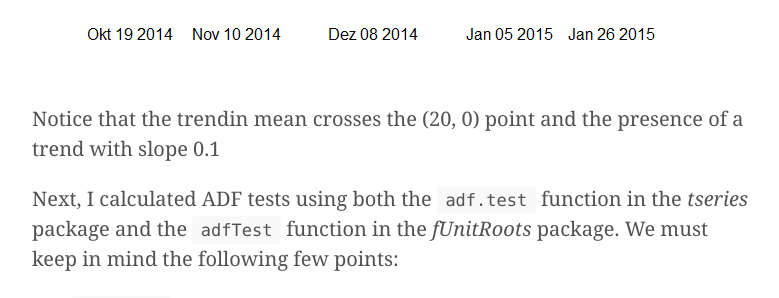
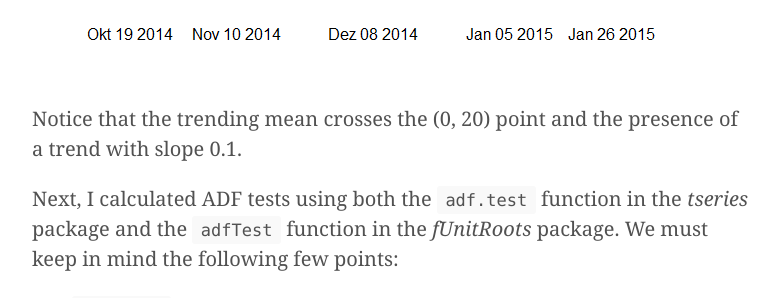
Before and after one commit to fabian-kostadinov/fabian-kostadinov.github.io, a Jekyll site: the page built from _posts/2015-01-27-comparing-adf-test-functions-in-r.md, in a window 1280 px wide and 900 px high, scrolled down 3082 px. Shown: the part 155-453 px from the top of the window, without its empty margins (248-1027 px from the left). Built offline with Jekyll 4.4.1, drawn with Linux system fonts in a browser that asks for light colours; nearby versions of some CDN libraries; Markdown is read by kramdown in place of the engine named in the settings; comment, search, counter and statistics services are not loaded.

Commit message:
Corrected wrong coordinate for trend20

```diff
--- a/_posts/2015-01-27-comparing-adf-test-functions-in-r.md
+++ b/_posts/2015-01-27-comparing-adf-test-functions-in-r.md
@@ -32,14 +32,14 @@ Here are corresponding plots:
 ![flat0](/public/img/2015-01-27-comparing-adf-functions-in-r-flat0.png "flat0")
 Notice the mean at the zero line and the absence of a trend.
 
-![flat0](/public/img/2015-01-27-comparing-adf-functions-in-r-flat20.png "flat20")
+![flat20](/public/img/2015-01-27-comparing-adf-functions-in-r-flat20.png "flat20")
 Notice the mean at the 20 line and the absence of a trend.
 
-![flat0](/public/img/2015-01-27-comparing-adf-functions-in-r-trend0.png "trend0")
+![trend0](/public/img/2015-01-27-comparing-adf-functions-in-r-trend0.png "trend0")
 Notice that the trending mean crosses the origin (0, 0) and the presence of a trend with slope 0.1.
 
-![flat0](/public/img/2015-01-27-comparing-adf-functions-in-r-trend20.png "trend20")
-Notice that the trendin mean crosses the (20, 0) point and the presence of a trend with slope 0.1
+![trend20](/public/img/2015-01-27-comparing-adf-functions-in-r-trend20.png "trend20")
+Notice that the trending mean crosses the (0, 20) point and the presence of a trend with slope 0.1.
 
 Next, I calculated ADF tests using both the <code>adf.test</code> function in the _tseries_ package and the <code>adfTest</code> function in the _fUnitRoots_ package. We must keep in mind the following few points:
 
```
